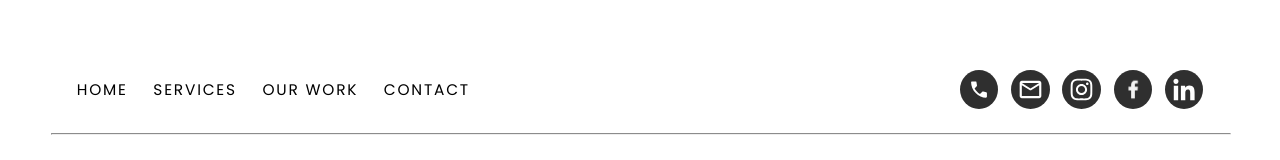
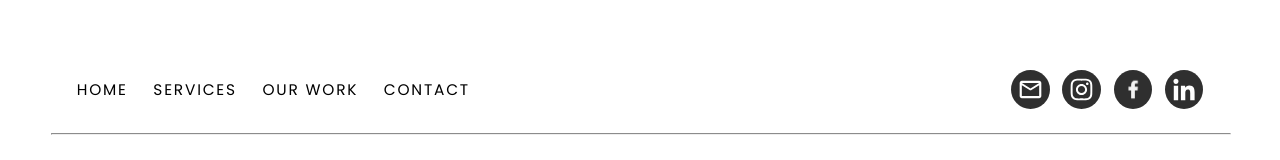
Before and after one commit to Zeniqx/Zeniqx, a React (Vite) app: page / in a window 1280 px wide. Shown: the part 6218-6378 px from the top of the page. Built offline with nearby package versions, Linux system fonts and the light colour scheme; a web font is replaced by a local one.

Commit message:
Update Footer.jsx

```diff
--- a/src/components/Footer.jsx
+++ b/src/components/Footer.jsx
@@ -53,8 +53,9 @@ function Footer() {
         </div>
         <div className="iconlink">
             {/* <img className='icons' src={Insta} alt='insta' onClick={handleInstaClick}/>
-            <img className='icons' src={Linkedin} alt='insta' onClick={handleLinkedinClick}/> */}
-            <img className='icons' src={Call} alt='Call' onClick={handleCallClick}/>
+            <img className='icons' src={Linkedin} alt='insta' onClick={handleLinkedinClick}/>
+            <img className='icons' src={Call} alt='Call' onClick={handleCallClick}/>*/}
+
             <img className='icons' src={Mail} alt='Mail' onClick={handleMailClick}/>
             <img className='icons' src={Insta} alt='insta'  onClick={handleInstaClick}/>
             <img className='icons' src={FB} alt='Facebook' onClick={handleFacebookClick}/>
```
